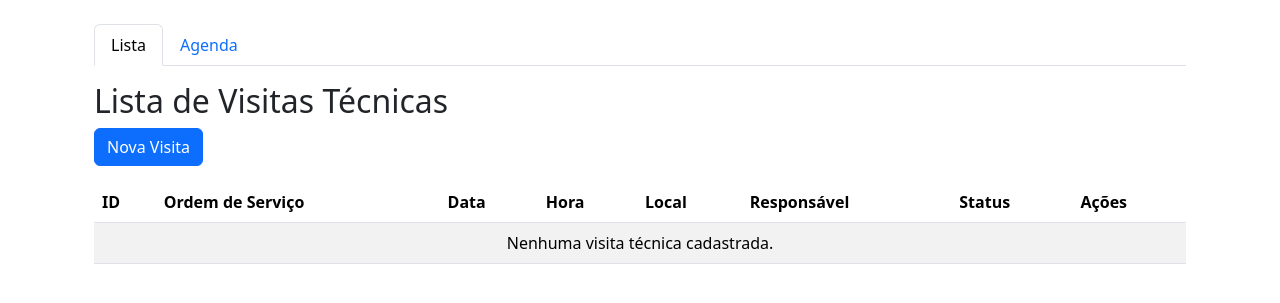
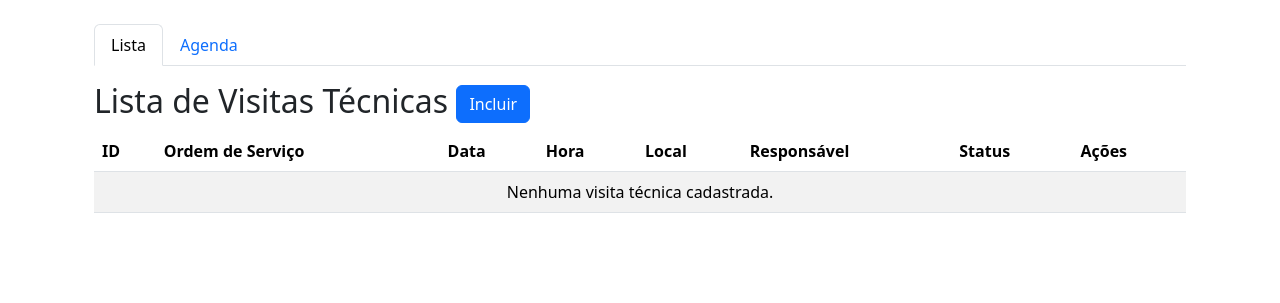
Before and after one commit to SIMPLIMS/projeto, a Django app: page /visita_tecnica/ in a window 1280 px wide. Shown: the part 56-359 px from the top of the page. Run offline with Django 4.2, Linux system fonts and the light colour scheme; data that the repository does not hold is empty; parts of the project's set-up code (start-up, migrations or seed data) failed here and were passed over; some libraries are stand-ins or nearby versions.

Commit message:
altera o botão para incluir nova visita técnica

```diff
--- a/simplims_app/forms.py
+++ b/simplims_app/forms.py
@@ -131,6 +131,7 @@ class LegislacaoForm(forms.ModelForm):
 class VisitaTecnicaForm(forms.ModelForm):
     class Meta:
         model = VisitaTecnica
+        fields = "__all__"
         fields = [
             "ordem_servico",
             "data_visita",
--- a/templates/simplims_app/visita_tecnica/lista.html
+++ b/templates/simplims_app/visita_tecnica/lista.html
@@ -1,7 +1,11 @@
 {% extends "simplims_app/visita_tecnica/base_tabs.html" %}
 {% block tab_content %}
-<h2>Lista de Visitas Técnicas</h2>
-<a href="{% url 'visita_tecnica_criar' %}" class="btn btn-primary mb-3">Nova Visita</a>
+<h2>Lista de Visitas Técnicas
+<a type="button"
+           class="btn btn-primary"
+           href="{% url 'visita_tecnica_criar' %}"
+           class="btn btn-primary">Incluir</a>
+</h2>
 <table class="table table-striped">
     <thead>
         <tr>
```
